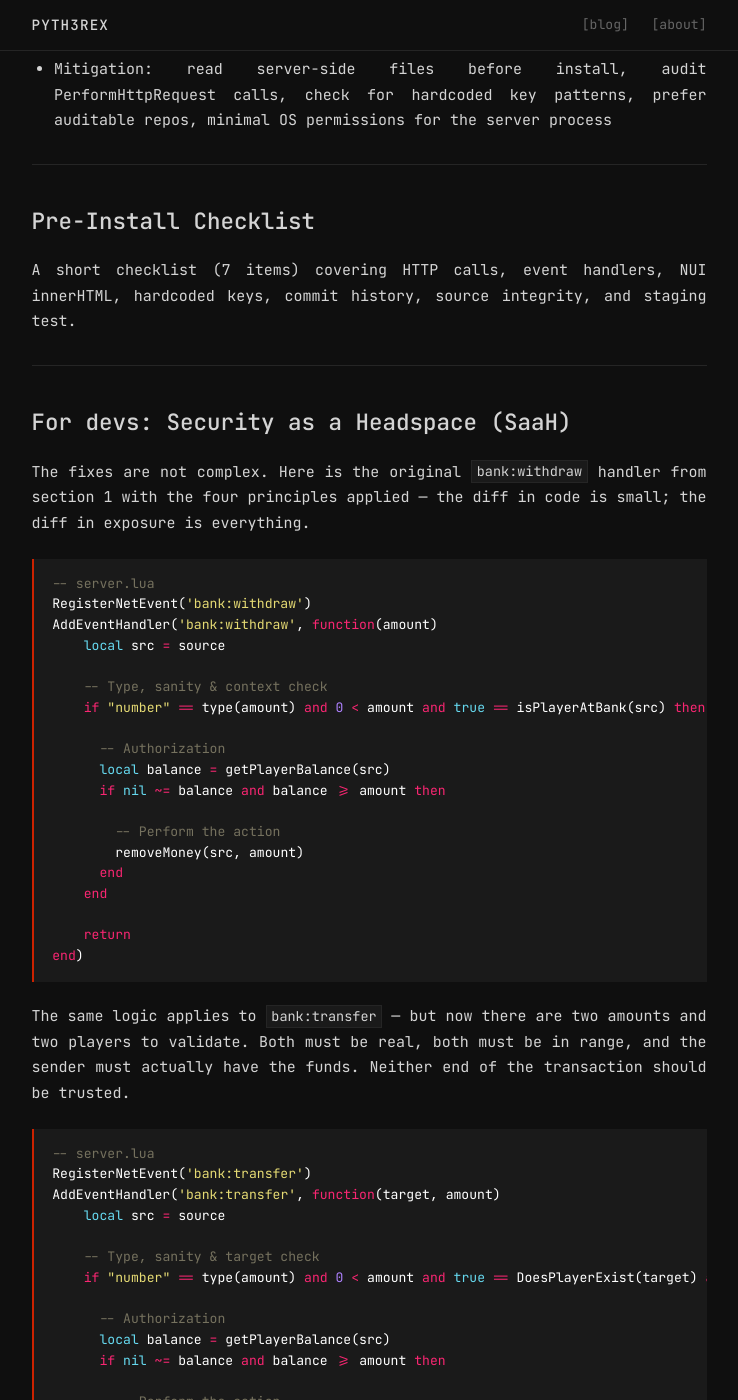
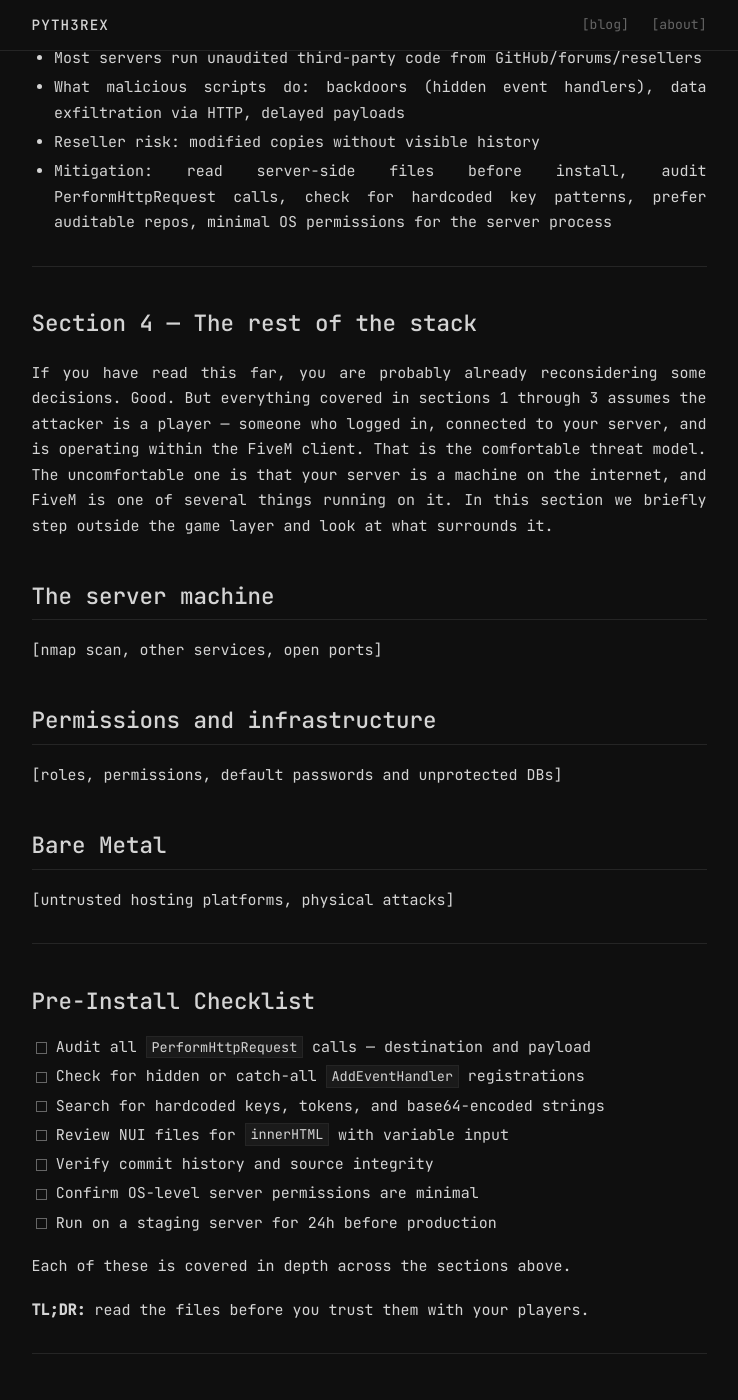
Before and after one commit to Pyth3rEx/Pyth3rEx.github.io, a Jekyll site: the page built from _posts/2026-03-24-fivem-attack-surface.md, in a window 1280 px wide and 1400 px high, scrolled down 4366 px. Shown: the whole window, without its empty margins (271-1009 px from the left). Built offline with Jekyll 4.4.1, drawn with Linux system fonts in a browser that asks for light colours; some of the changed text lies outside the part shown.

Commit message:
docs: add section 4, expand checklist, and refine closing
Adds section 4 covering peripheral attack surfaces (server machine,
permissions, bare metal). Rewrites pre-install checklist as tickable
items. Expands closing with threat model framing.

```diff
--- a/_posts/2026-03-24-fivem-attack-surface.md
+++ b/_posts/2026-03-24-fivem-attack-surface.md
@@ -140,10 +140,38 @@ it. An account receiving transfers from twenty different players in thirty secon
   patterns, prefer auditable repos, minimal OS permissions for the server process
 
 ---
+# Section 4 — The rest of the stack
+
+If you have read this far, you are probably already reconsidering some decisions. Good. But
+everything covered in sections 1 through 3 assumes the attacker is a player — someone who logged
+in, connected to your server, and is operating within the FiveM client. That is the comfortable
+threat model. The uncomfortable one is that your server is a machine on the internet, and FiveM
+is one of several things running on it. In this section we briefly step outside the game layer and
+look at what surrounds it.
+
+## The server machine
+[nmap scan, other services, open ports]
+
+## Permissions and infrastructure
+[roles, permissions, default passwords and unprotected DBs]
+
+## Bare Metal
+[untrusted hosting platforms, physical attacks]
+
+---
 # Pre-Install Checklist
 
-A short checklist (7 items) covering HTTP calls, event handlers, NUI innerHTML, hardcoded keys, commit history,
-source integrity, and staging test.
+- [ ] Audit all `PerformHttpRequest` calls — destination and payload
+- [ ] Check for hidden or catch-all `AddEventHandler` registrations
+- [ ] Search for hardcoded keys, tokens, and base64-encoded strings
+- [ ] Review NUI files for `innerHTML` with variable input
+- [ ] Verify commit history and source integrity
+- [ ] Confirm OS-level server permissions are minimal
+- [ ] Run on a staging server for 24h before production
+
+Each of these is covered in depth across the sections above.
+
+**TL;DR:** read the files before you trust them with your players.
 
 ---
 # For devs: Security as a Headspace (SaaH)
```
